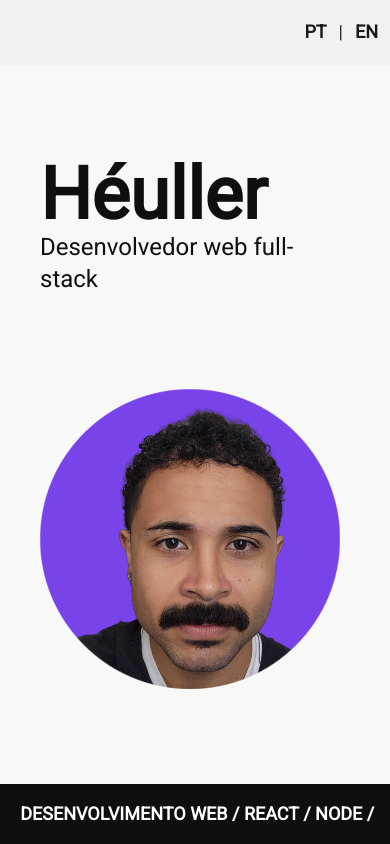
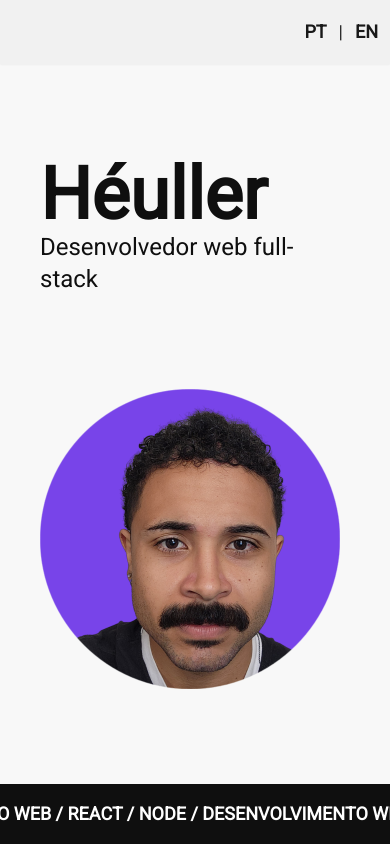
Before and after one commit to heullersuarez/curriculum, a Next.js app: page / in a window 390 px wide. Built offline with nearby package versions, Linux system fonts and the light colour scheme.

Commit message:
bar done

```diff
--- a/src/app/components/HeaderBar.js
+++ b/src/app/components/HeaderBar.js
@@ -31,8 +31,11 @@ export default function HeaderBar() {
     }, [divWidth, textWidth])
 
     return (
-        <div className="bg-dark text-white overflow-hidden whitespace-nowrap inline-block" ref={divRef}>
-            <p className="scroll-animation py-4 text-lg uppercase font-semibold text-center">
+        <div className="bg-dark text-white overflow-hidden flex" ref={divRef}>
+            <p className="scroll-animation py-4 text-lg uppercase font-semibold text-center whitespace-nowrap">
+                <span ref={textRef} className={textWidth ? "text-white": "text-black"}>
+                    {dynamicText}
+                </span>
                 <span ref={textRef} className={textWidth ? "text-white": "text-black"}>
                     {dynamicText}
                 </span>
--- a/src/app/styles/headerBar.css
+++ b/src/app/styles/headerBar.css
@@ -1,20 +1,12 @@
 .scroll-animation {
-    animation: scroll-news 15s linear infinite;
-    animation-delay: 2s;
-}
-
-@media (max-width:768px) {
-    .scroll-animation {
-        animation: scroll-news 7s linear infinite;
-        animation-delay: 2s;
-    }
+    animation: scroll-news 10s linear infinite;
 }
 
 @keyframes scroll-news {
     from {
-        transform: translateX(100%);
+        transform: translateX(0);
     }
     to {
-        transform: translateX(-100%);
+        transform: translateX(-40%);
     }
 }
```
